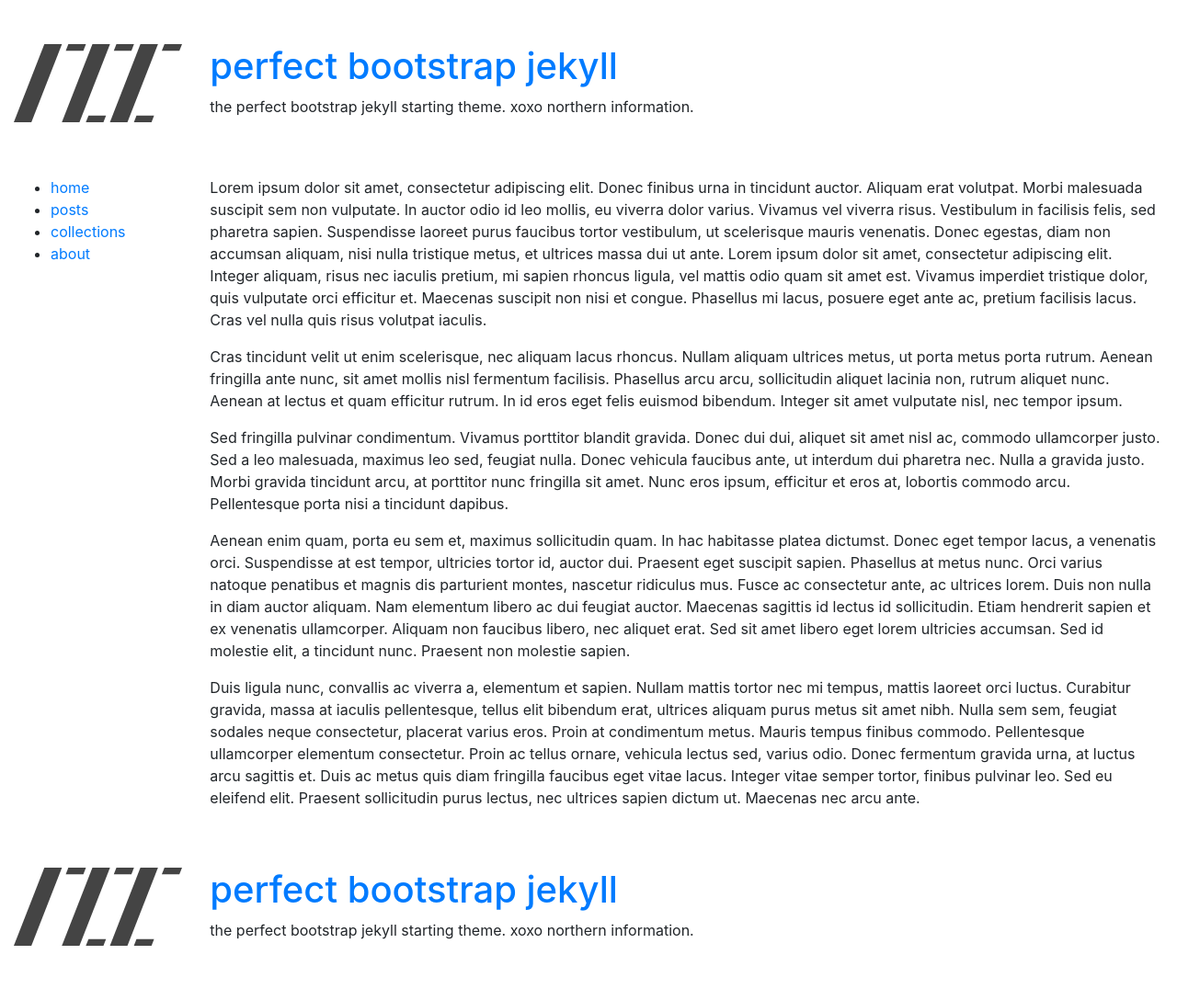
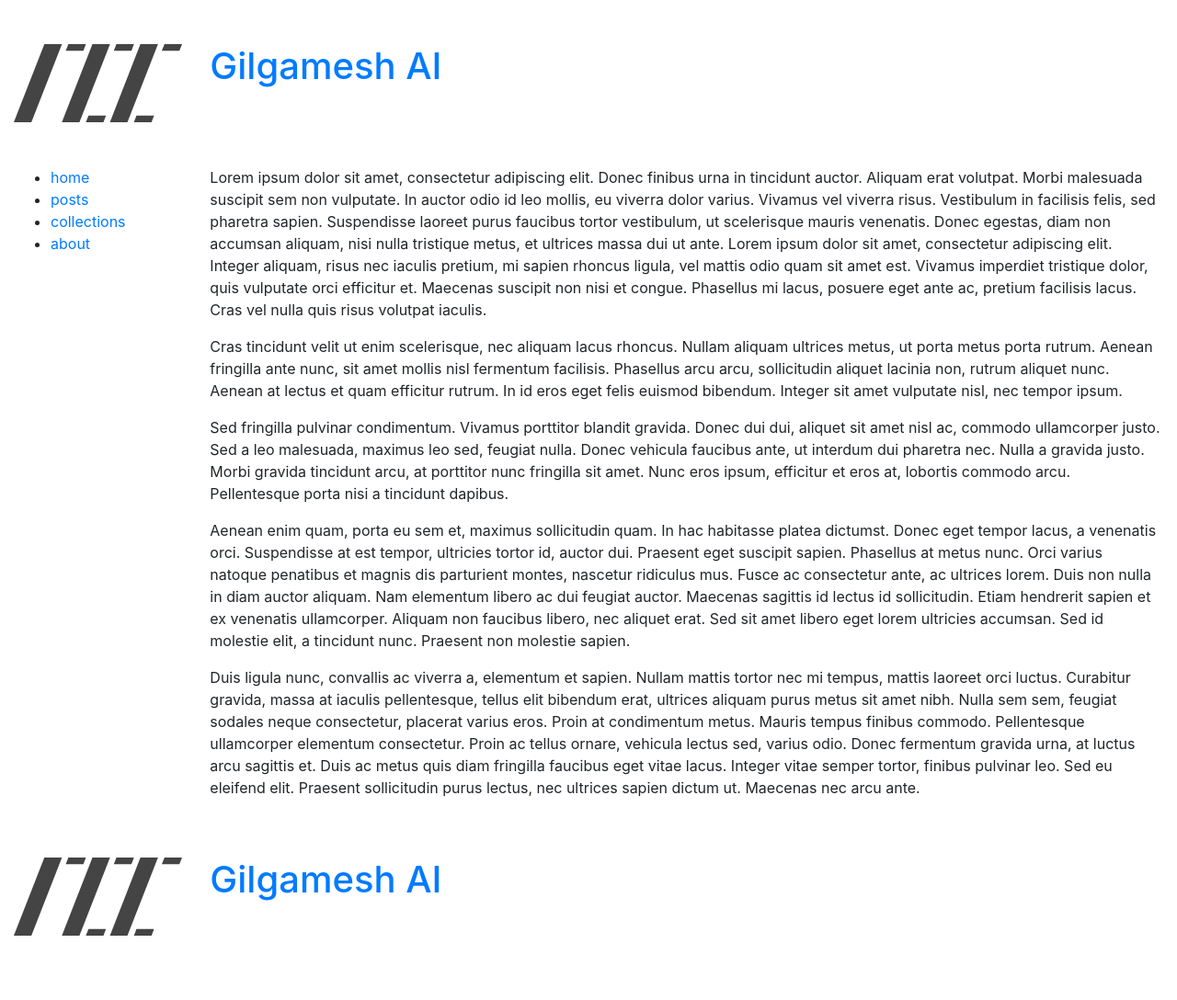
Before and after one commit to northern-information/gilgamesh.ai-docs, a Jekyll site: the page built from index.md, in a window 1280 px wide. Shown: the whole page at 92% size. Built offline with Jekyll 4.4.1, drawn with Linux system fonts in a browser that asks for light colours; nearby versions of some CDN libraries; after the commit the page ends 1066 px from its top, so only the background shows below that.

Commit message:
Update _config.yml

```diff
--- a/_config.yml
+++ b/_config.yml
@@ -1,7 +1,6 @@
-title: perfect bootstrap jekyll
-description: the perfect bootstrap jekyll starting theme. xoxo northern information.
-baseurl: /perfect-bootstrap-jekyll
-url: https://tyleretters.github.io/perfect-bootstrap-jekyll
+title: Gilgamesh AI
+baseurl: /
+url: https://docs.gilgamesh.ai
 permalink: pretty
 sort_by: year, month
 markdown: kramdown
```
